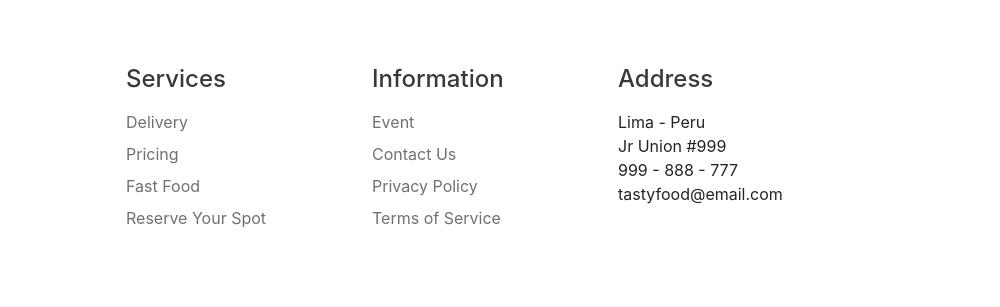
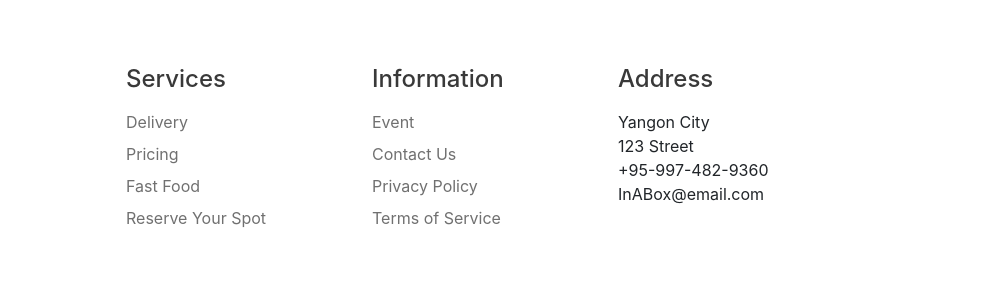
Before and after one commit to CEO-KyawZinThet/InABoxWebdesign, a plain HTML site: page BakeAtHomeSetPage.html in a window 1280 px wide. Shown: the part 2035-2342 px from the top of the page, 280-1280 px from the left. Drawn offline with nearby package versions, Linux system fonts and the light colour scheme.

Commit message:
Update again

```diff
--- a/BakeAtHomeSetPage.html
+++ b/BakeAtHomeSetPage.html
@@ -232,14 +232,14 @@
                     </ul>
                 </div>
 
-                <!-- Address -->
+                  <!-- Address -->
                 <div class="footer__content">
                     <h3 class="footer__title">Address</h3>
                     <ul class="footer__list">
-                        <li>Lima - Peru</li>
-                        <li>Jr Union #999</li>
-                        <li>999 - 888 - 777</li>
-                        <li>tastyfood@email.com</li>
+                        <li>Yangon City</li>
+                        <li>123 Street</li>
+                        <li>+95-997-482-9360</li>
+                        <li>InABox@email.com</li>
                     </ul>
                 </div>
             </div>
```
